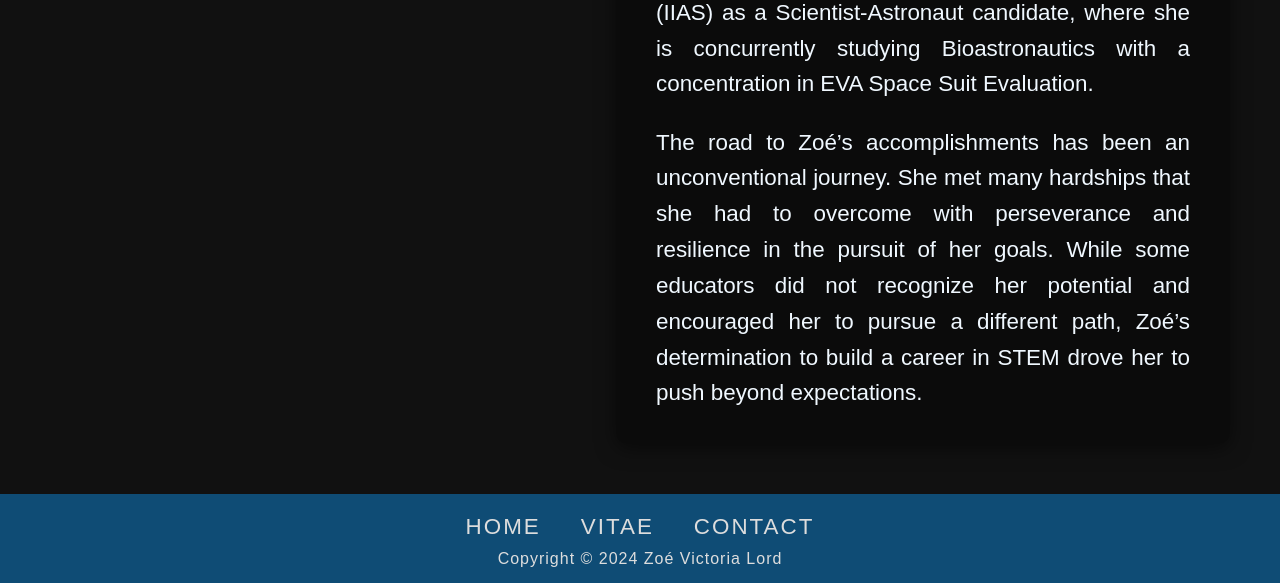
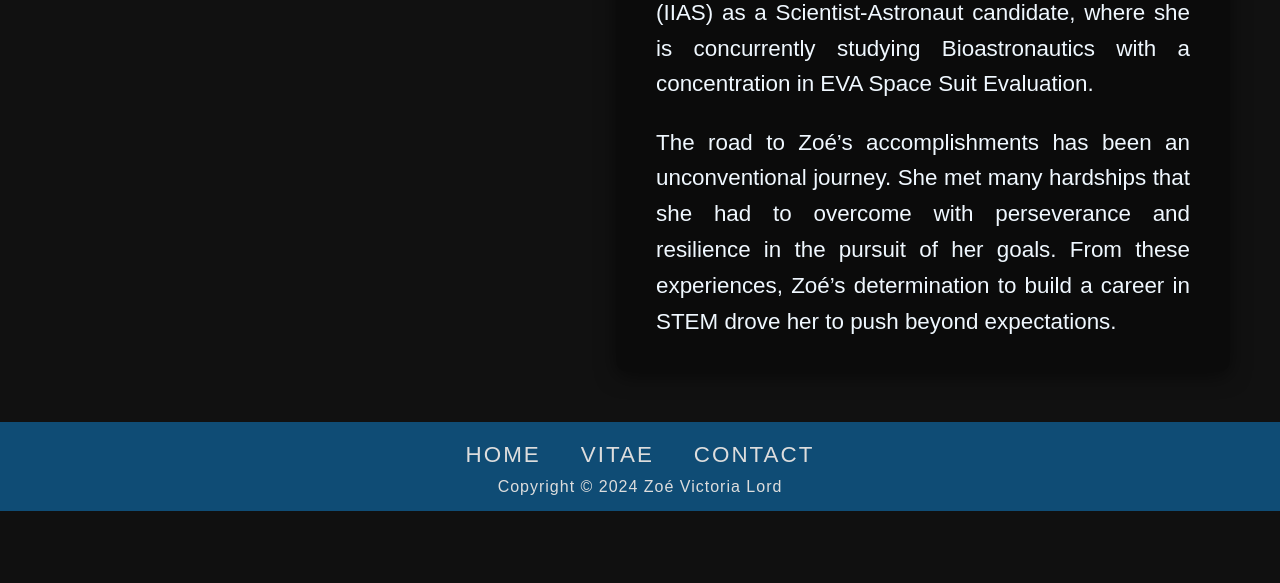
Before and after one commit to lordzoe/Zoe-Website, a PHP site: page /about.php in a window 1280 px wide. Shown: the part 1041-1624 px from the top of the page. After the commit the page ends 1552 px from the top, so only its background shows below. Run offline with PHP 8.4, Linux system fonts and the light colour scheme.

Commit message:
updated about page

```diff
--- a/about.php
+++ b/about.php
@@ -32,7 +32,7 @@
 
                     <p>Zoé holds an academic background in Behavioural Neuroscience (2019), Chemistry, and Biology (2022). She is currently pursuing her PhD at Queen’s University, where her research is titled “An Investigation of Cognitive Overload in Virtual Reality Learning Environments”. In 2023, Zoé joined the International Institute for Astronautical Sciences (IIAS) as a Scientist-Astronaut candidate, where she is concurrently studying Bioastronautics with a concentration in EVA Space Suit Evaluation.</p>
 
-                    <p>The road to Zoé’s accomplishments has been an unconventional journey. She met many hardships that she had to overcome with perseverance and resilience in the pursuit of her goals. While some educators did not recognize her potential and encouraged her to pursue a different path, Zoé’s determination to build a career in STEM drove her to push beyond expectations.</p>
+                    <p>The road to Zoé’s accomplishments has been an unconventional journey. She met many hardships that she had to overcome with perseverance and resilience in the pursuit of her goals. From these experiences, Zoé’s determination to build a career in STEM drove her to push beyond expectations.</p>
                 </div>
             </div>
         </div>
```
